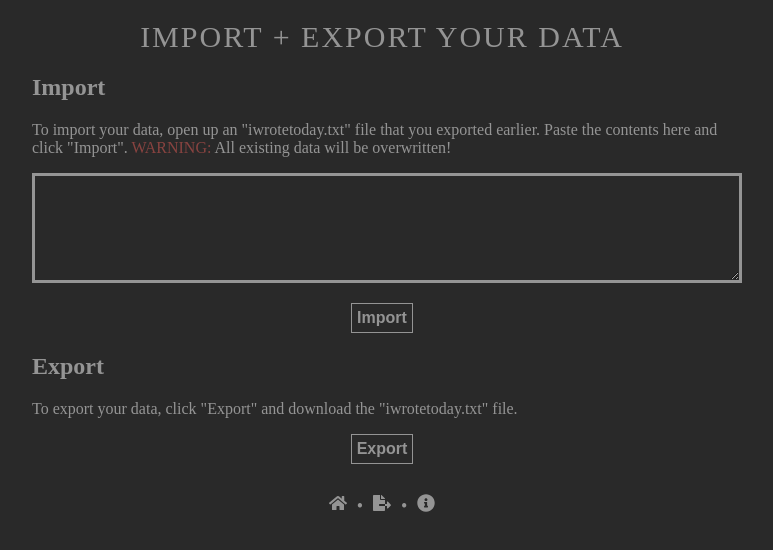
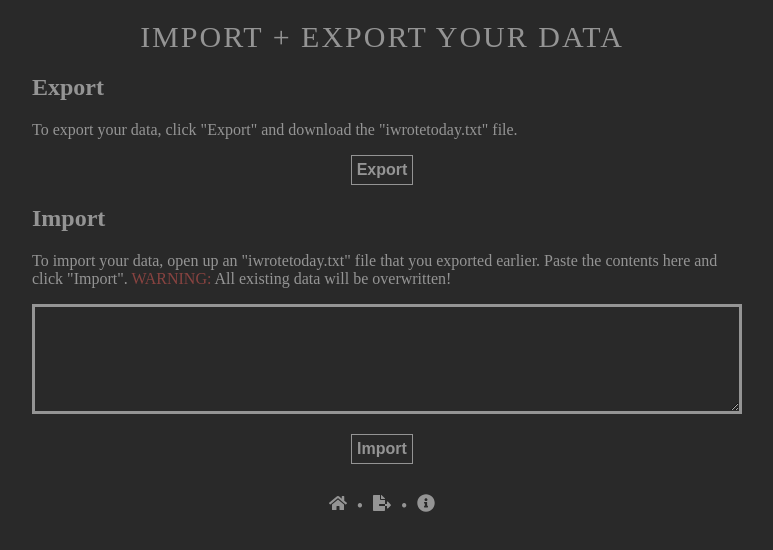
Before and after one commit to sheesania/i-wrote-today, a React (Create React App) app: page /import-export in a window 1280 px wide. Shown: the top 550 px of the page, without its empty margins (258-1031 px from the left). Built offline with nearby package versions, Linux system fonts and the light colour scheme.

Commit message:
export functionality, small adjustments

```diff
--- a/src/ImportExport.js
+++ b/src/ImportExport.js
@@ -7,6 +7,9 @@ function ImportExport() {
 
   const handleImport = () => {
     try {
+      if (!importBoxValue || importBoxValue.length === 0) {
+        setSuccessErrorMessage('The import box is empty.');
+      } else {
         const parsedValue = JSON.parse(importBoxValue);
         if (!(typeof parsedValue === 'object' && parsedValue !== null)) {
           throw new SyntaxError();
@@ -17,15 +20,37 @@ function ImportExport() {
           localStorage.setItem(key, value);
         }
         setSuccessErrorMessage('Success!');
+      }
     } catch (syntaxError) {
       setSuccessErrorMessage('There was a problem parsing your file. Are you sure it\'s an iwrotetoday.txt that you exported here?');
     }
+  };
+
+  const handleExport = () => {
+    const exportedData = JSON.stringify(window.localStorage);
+    const exportedDataLink = `data:text/json;charset=utf-8,${encodeURIComponent(exportedData)}`;
+
+    // make a throwaway link element, click it, and then remove it
+    const link = window.document.createElement('a');
+    link.href = exportedDataLink;
+    link.download = 'iwrotetoday.txt';
+    document.body.appendChild(link);
+    link.click();
+    document.body.removeChild(link);
   };
 
   return (
     <div>
       <h1>Import + export your data</h1>
       <div className='page-content'>
+      <h2>Export</h2>
+        <p>
+          To export your data, click "Export" and download the "iwrotetoday.txt" file.
+        </p>
+        <div className='button-parent'>
+          <button className='import-export-button' onClick={handleExport}>Export</button>
+        </div>
+
         <h2>Import</h2>
         <p>
           To import your data, open up an "iwrotetoday.txt" file that you exported earlier. Paste the contents here and click "Import".
@@ -39,14 +64,6 @@ function ImportExport() {
         <div className='button-parent'>
           <button className='import-export-button' onClick={handleImport}>Import</button>
         </div>
-
-        <h2>Export</h2>
-        <p>
-          To export your data, click "Export" and download the "iwrotetoday.txt" file.
-        </p>
-        <div className='button-parent'>
-          <button className='import-export-button'>Export</button>
-        </div>
       </div>
     </div>
   );
```
Lines whose indentation alone changed are shown as unchanged.
